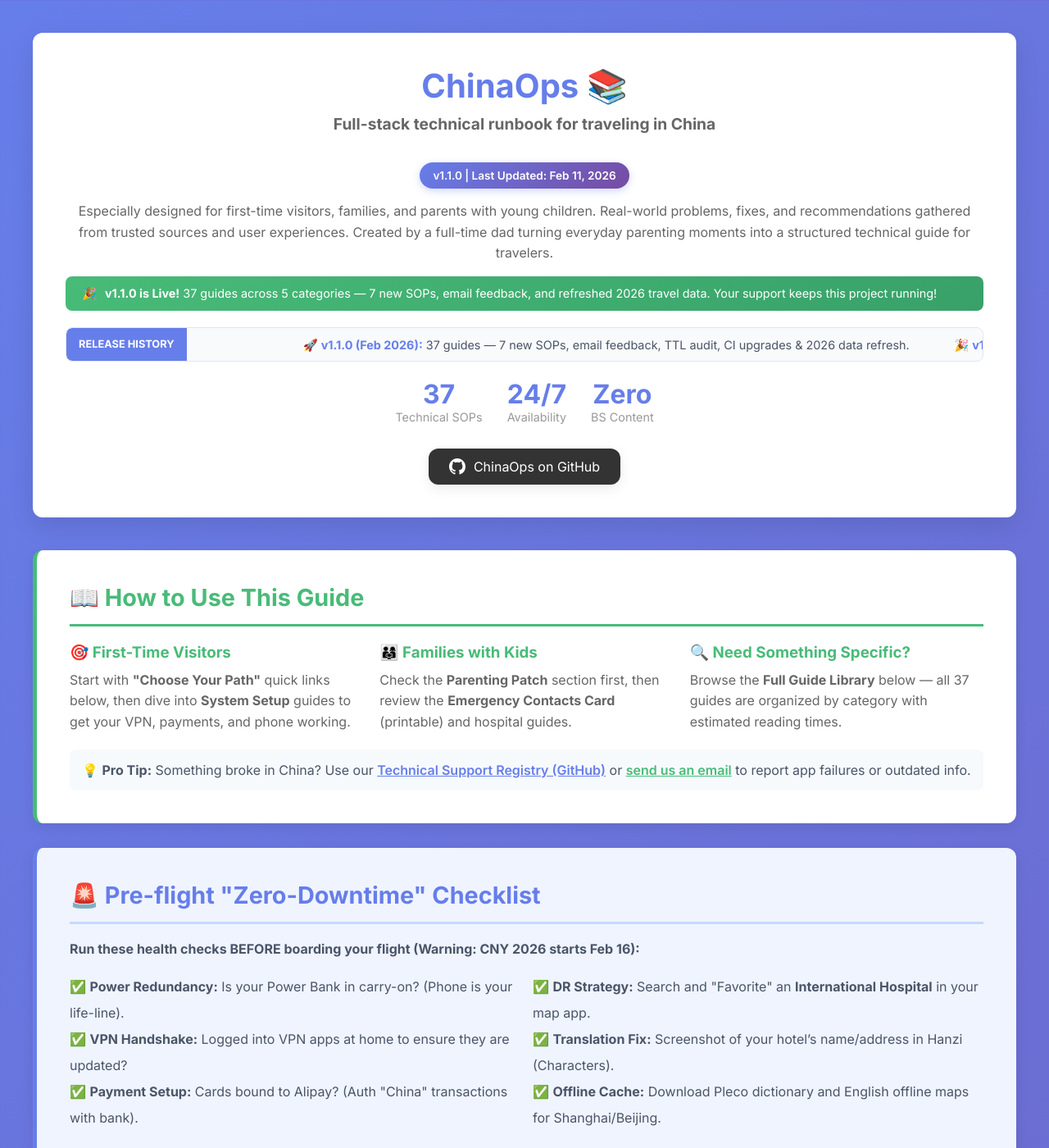
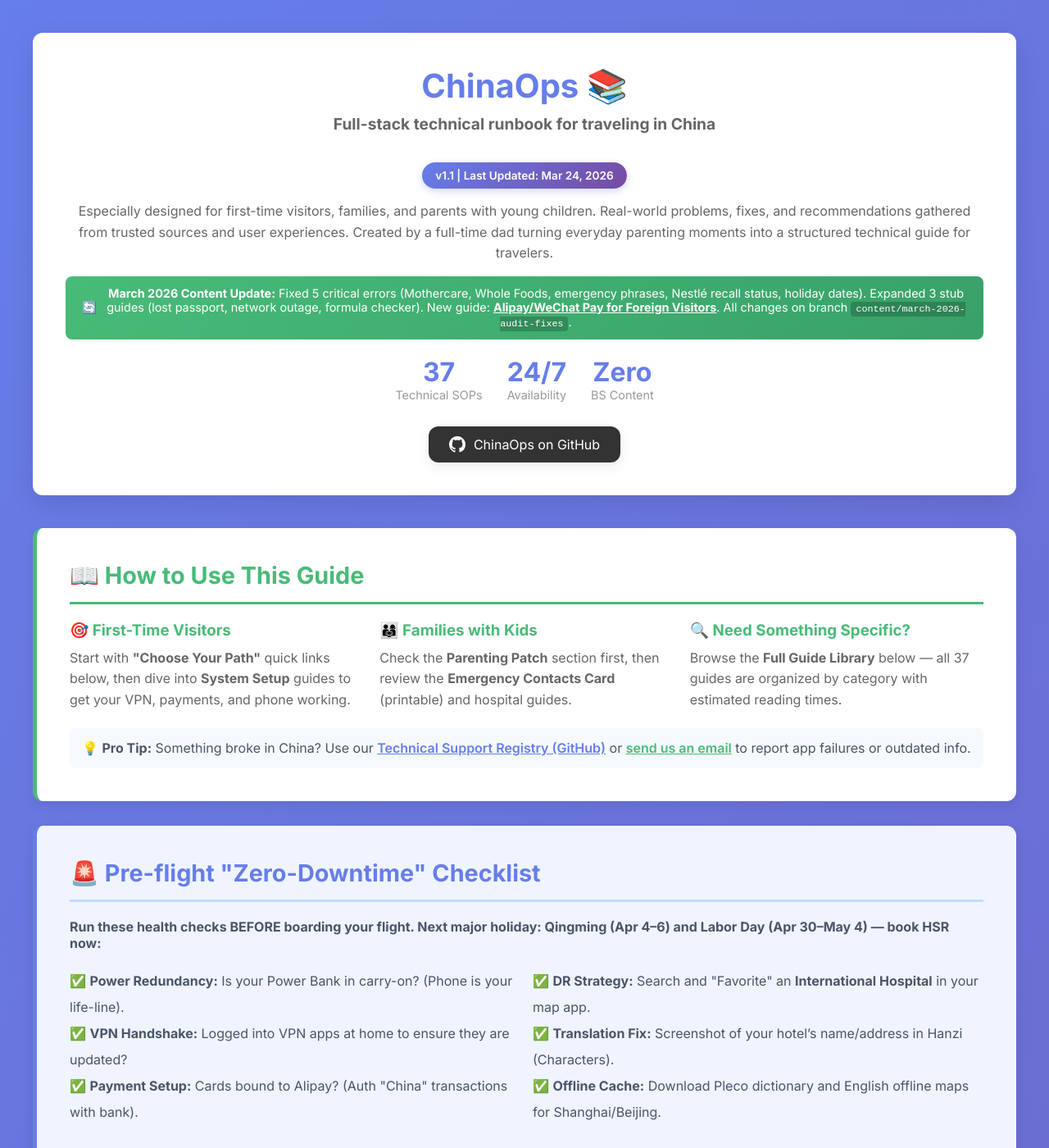
Before and after one commit to MilesXLab/ChinaOps, a Jekyll site: the page index.html, which Jekyll copies as it is, in a window 1280 px wide and 1400 px high. Shown: the whole window at 82% size. Built offline with Jekyll 4.4.1, drawn with Linux system fonts in a browser that asks for light colours; some of the changed text lies outside the part shown.

Commit message:
chore: update version badges, dates, and announcements to Mar 2026
- index.html: version badge v1.0.0→v1.1, date Jan 23→Mar 24 2026
- index.html: update-notice banner changed from 'v1.0 is Live' to
  March 2026 content update summary
- index.html: pre-flight checklist warning updated from CNY→upcoming
  Qingming (Apr 4-6) and Labor Day (Apr 30-May 4)
- index.html: System Setup count 6→7, new Alipay/WeChat guide row added
- index.html: footer date updated Jan 23→Mar 24 2026
- README.md: System Setup 6→7 guides, Alipay guide added to table
- README.md: Update Log v1.1 entry added, Last Updated date refreshed
- CHANGELOG.md: full v1.1 changelog entry with all fix details
- CHANGELOG.md: Version History and Last Updated refreshed
- ROADMAP.md: v1.1 completed items added, Last Updated refreshed

```diff
--- a/index.html
+++ b/index.html
@@ -376,23 +376,14 @@
     <div class="header">
       <h1>ChinaOps 📚</h1>
       <p class="tagline"><strong>Full-stack technical runbook for traveling in China</strong></p>
-      <div class="version-badge">v1.1.0 | Last Updated: Feb 11, 2026</div>
+      <div class="version-badge">v1.1 | Last Updated: Mar 24, 2026</div>
       <p style="color: #666; margin: 15px 0; line-height: 1.6;">Especially designed for first-time visitors, families,
         and parents with young children. Real-world problems, fixes, and recommendations gathered from trusted sources
         and user experiences. Created by a full-time dad turning everyday parenting moments into a structured technical
         guide for travelers.</p>
       <div class="update-notice">
-        <span>🎉</span>
-        <span><strong>v1.1.0 is Live!</strong> 37 guides across 5 categories — 7 new SOPs, email feedback, and refreshed 2026 travel data.
-          Your support keeps this project running!</span>
-      </div>
-      <div class="release-ticker-container">
-        <div class="release-ticker-label">RELEASE HISTORY</div>
-        <div class="release-ticker">
-          <div class="release-item">🚀 <strong>v1.1.0 (Feb 2026):</strong> 37 guides — 7 new SOPs, email feedback, TTL audit, CI upgrades & 2026 data refresh.</div>
-          <div class="release-item">🎉 <strong>v1.0.0 (Jan 2026):</strong> Core Library Launch — 27 essential guides, Shanghai local hacks & helper scripts.</div>
-          <div class="release-item">🛠️ <strong>Maintenance:</strong> Weekly automated SOP health checks for the 2026 travel season.</div>
-        </div>
+        <span>🔄</span>
+        <span><strong>March 2026 Content Update:</strong> Fixed 5 critical errors (Mothercare, Whole Foods, emergency phrases, Nestlé recall status, holiday dates). Expanded 3 stub guides (lost passport, network outage, formula checker). New guide: <a href="./docs/01-System-Setup/alipay-wechat-setup-foreigners/" style="color:white;font-weight:700;">Alipay/WeChat Pay for Foreign Visitors</a>. All changes on branch <code style="background:rgba(0,0,0,0.2);padding:2px 6px;border-radius:4px;">content/march-2026-audit-fixes</code>.</span>
       </div>
       <div class="stats">
         <div class="stat">
@@ -457,8 +448,7 @@
     <div class="section" style="border-left: 5px solid #667eea; background: #f0f4ff;">
       <h2 class="section-title" style="color: #667eea; border-bottom-color: #c3dafe;">🚨 Pre-flight "Zero-Downtime"
         Checklist</h2>
-      <p style="margin-bottom: 20px; font-weight: bold; color: #4a5568;">Run these health checks BEFORE boarding your
-        flight (Warning: CNY 2026 starts Feb 16):</p>
+      <p style="margin-bottom: 20px; font-weight: bold; color: #4a5568;">Run these health checks BEFORE boarding your flight. Next major holiday: <strong>Qingming (Apr 4–6)</strong> and <strong>Labor Day (Apr 30–May 4)</strong> — book HSR now:</p>
       <div style="display: grid; grid-template-columns: repeat(auto-fit, minmax(300px, 1fr)); gap: 15px;">
         <ul style="list-style: none; color: #4a5568; line-height: 2;">
           <li>✅ <strong>Power Redundancy:</strong> Is your Power Bank in carry-on? (Phone is your life-line).</li>
@@ -513,7 +503,7 @@
     <div class="section">
       <h2 class="section-title">📚 Full Guide Library</h2>
 
-      <h3 style="color: #667eea; margin-top: 30px; margin-bottom: 15px;">✈️ System Setup (9 Guides)</h3>
+      <h3 style="color: #667eea; margin-top: 30px; margin-bottom: 15px;">✈️ System Setup (7 Guides)</h3>
       <p style="color: #666; margin-bottom: 15px;">Get your essentials working: phone, VPN, payments, medications</p>
       <div class="table-scroll"><table class="guides-table">
         <tr>
@@ -566,7 +556,12 @@
           <td>2026 免签 policies and digital cards</td>
           <td>12 min</td>
         </tr>
-      </table></div>
+        <tr>
+          <td><a href="./docs/01-System-Setup/alipay-wechat-setup-foreigners/">💳 Alipay & WeChat Pay (Foreign Visitors)</a></td>
+          <td>International card binding, common errors, QR payment setup</td>
+          <td>12 min</td>
+        </tr>
+      </table>
 
       <h3 style="color: #667eea; margin-top: 30px; margin-bottom: 15px;">🚗 Daily Runtime (13 Guides)</h3>
       <p style="color: #666; margin-bottom: 15px;">Navigate cities: trains, taxis, maps, public transport</p>
@@ -876,7 +871,7 @@
       <p><strong>ChinaOps</strong> — Technical Runbook for Travelers & Parents</p>
       <p style="color: #666; font-size: 0.9em;">Created by a full-time dad turning everyday parenting moments into a
         structured technical guide for travelers. Real-world solutions for families and solo explorers.</p>
-      <p style="margin-top: 15px;">Verified | Feb 11, 2026 | Author: <strong>TechDadShanghai</strong></p>
+      <p style="margin-top: 15px;">Last Updated: Mar 24, 2026 | Author: <strong>TechDadShanghai</strong></p>
       <p style="color: #999; font-size: 0.9em; margin-top: 20px;">
         ❤️ Made for travelers, by travelers. |
         <a href="https://github.com/MilesXLab/ChinaOps"
```
Also changed, not shown: ROADMAP.md (+18 -11 lines), CHANGELOG.md, README.md.
